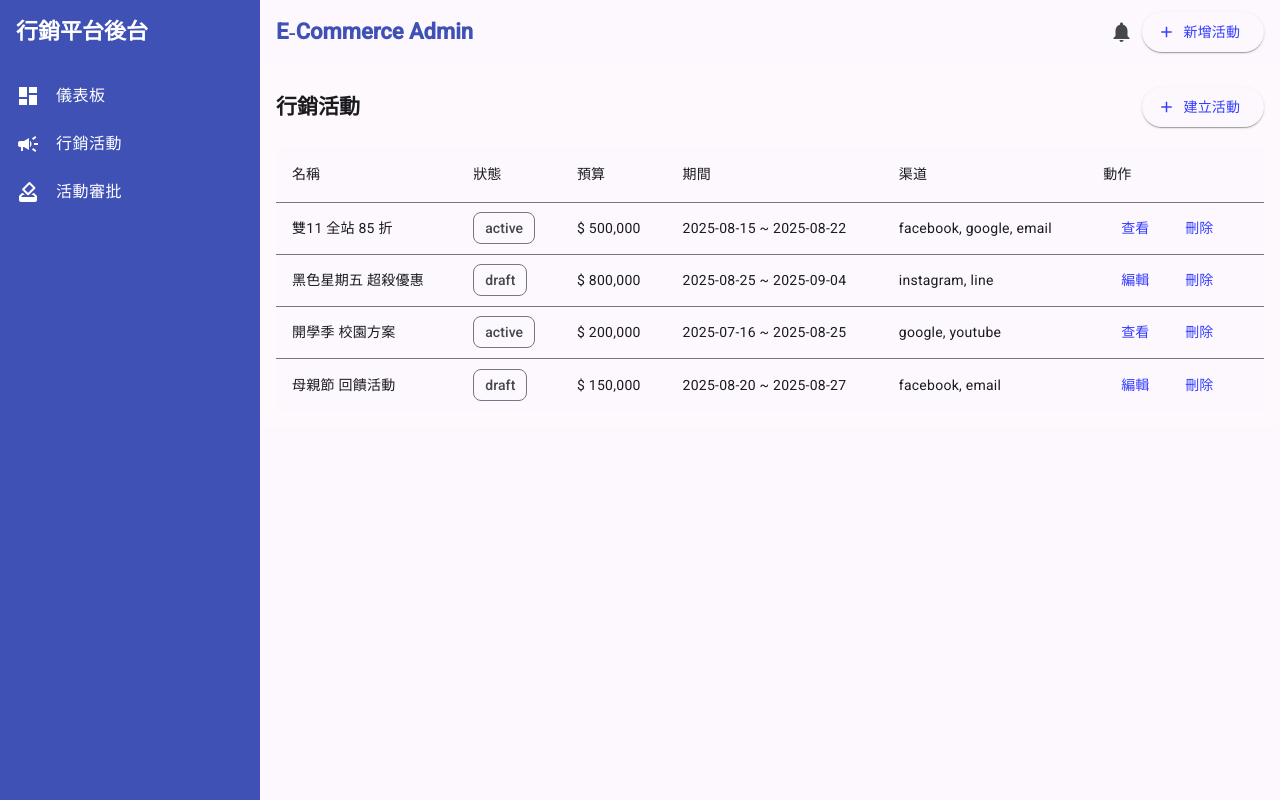
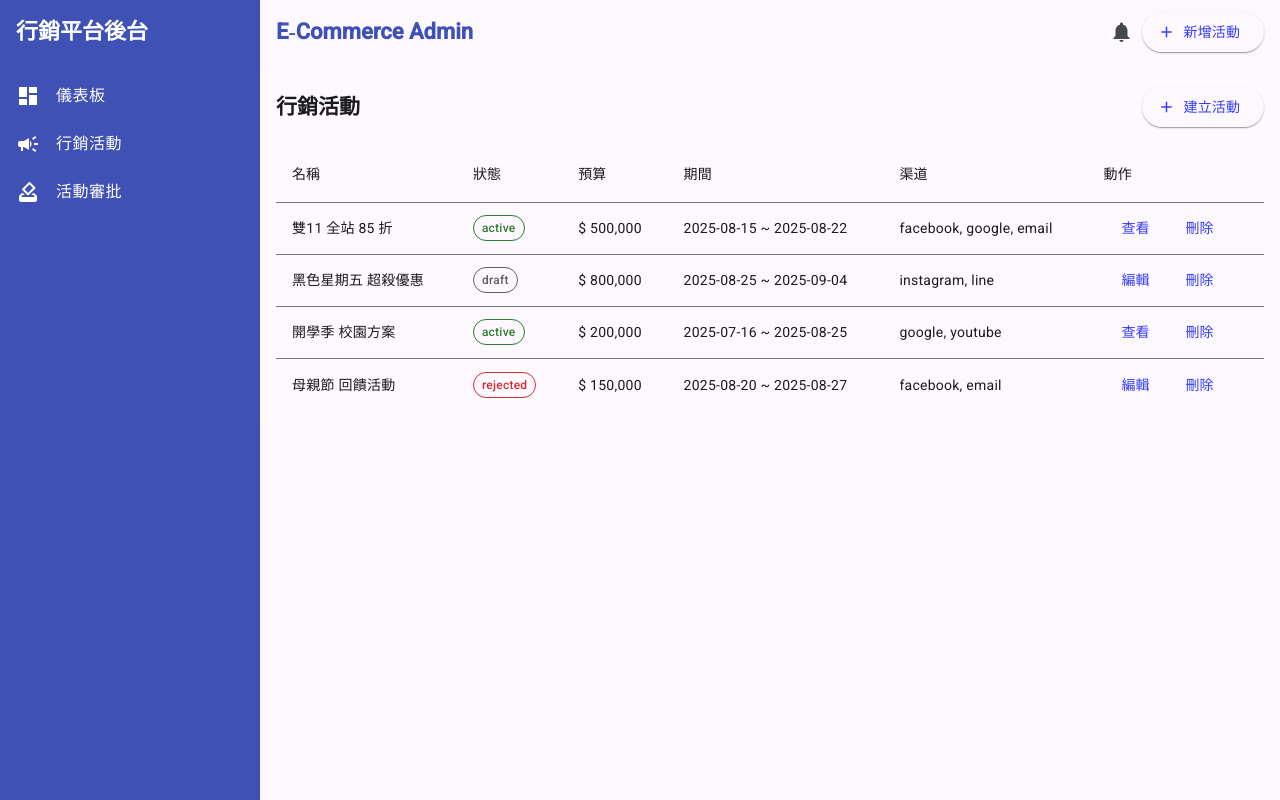
Before and after one commit to chiamaureen/playwrite-mcp, an Angular app: page /admin/campaigns in a window 1280 px wide. Built offline with nearby package versions, Linux system fonts and the light colour scheme.

Commit message:
refactor: remove MatChipsModule and replace mat-chip with custom chip styles in campaign components

```diff
--- a/src/app/campaigns/campaign-approvals.component.ts
+++ b/src/app/campaigns/campaign-approvals.component.ts
@@ -2,7 +2,6 @@ import { Component } from '@angular/core';
 import { CommonModule } from '@angular/common';
 import { MatTableModule } from '@angular/material/table';
 import { MatButtonModule } from '@angular/material/button';
-import { MatChipsModule } from '@angular/material/chips';
 import { Campaign, CampaignApprovalStatus, CampaignService } from './campaign.service';
 import { FormsModule } from '@angular/forms';
 import { MatFormFieldModule } from '@angular/material/form-field';
@@ -11,7 +10,7 @@ import { MatInputModule } from '@angular/material/input';
 @Component({
   standalone: true,
   selector: 'app-campaign-approvals',
-  imports: [CommonModule, FormsModule, MatTableModule, MatButtonModule, MatChipsModule, MatFormFieldModule, MatInputModule],
+  imports: [CommonModule, FormsModule, MatTableModule, MatButtonModule, MatFormFieldModule, MatInputModule],
   template: `
     <div class="head">
       <h2>活動審批</h2>
@@ -42,9 +41,7 @@ import { MatInputModule } from '@angular/material/input';
       <ng-container matColumnDef="approval">
         <th mat-header-cell *matHeaderCellDef> 狀態 </th>
         <td mat-cell *matCellDef="let c">
-          <mat-chip-set>
-            <mat-chip [ngClass]="'chip--' + (c.approval || 'pending')">{{ c.approval || 'pending' }}</mat-chip>
-          </mat-chip-set>
+          <span class="chip" [ngClass]="'chip--' + (c.approval || 'pending')">{{ c.approval || 'pending' }}</span>
           <div class="history" *ngIf="(c.approvalHistory?.length || 0) > 0">
             <!-- <div class="history-item" *ngFor="let h of c.approvalHistory">
               <span class="date">{{ h.at | date:'yyyy-MM-dd HH:mm' }}</span>
@@ -74,6 +71,7 @@ import { MatInputModule } from '@angular/material/input';
     .nowrap { white-space: nowrap; }
     .actions-col { min-width: 240px; white-space: nowrap; }
     .actions-col button { white-space: nowrap; }
+    .chip { display:inline-flex; align-items:center; height:24px; line-height:24px; padding:0 8px; border-radius:16px; font-size:12px; font-weight:500; }
     .chip--pending { background:#e8b184; color:#fff; }
     .chip--approved { background:#a2dba5; color:#fff; }
     .chip--rejected { background:#e88b8b; color:#fff; }
--- a/src/app/campaigns/campaign-detail.component.ts
+++ b/src/app/campaigns/campaign-detail.component.ts
@@ -2,7 +2,6 @@ import { Component } from '@angular/core';
 import { CommonModule } from '@angular/common';
 import { ActivatedRoute, Router } from '@angular/router';
 import { MatCardModule } from '@angular/material/card';
-import { MatChipsModule } from '@angular/material/chips';
 import { MatButtonModule } from '@angular/material/button';
 import { MatFormFieldModule } from '@angular/material/form-field';
 import { MatInputModule } from '@angular/material/input';
@@ -12,7 +11,7 @@ import { Campaign, CampaignService } from './campaign.service';
 @Component({
   standalone: true,
   selector: 'app-campaign-detail',
-  imports: [CommonModule, FormsModule, MatCardModule, MatChipsModule, MatButtonModule, MatFormFieldModule, MatInputModule],
+  imports: [CommonModule, FormsModule, MatCardModule, MatButtonModule, MatFormFieldModule, MatInputModule],
   template: `
     <button mat-button (click)="goBack()">← 返回列表</button>
     <mat-card *ngIf="campaign" class="card">
@@ -20,9 +19,7 @@ import { Campaign, CampaignService } from './campaign.service';
       <mat-card-content>
         <div class="row"><span class="label">名稱：</span><span>{{ campaign.name }}</span></div>
         <div class="row"><span class="label">狀態：</span>
-          <mat-chip-set>
-            <mat-chip appearance="outlined">{{ campaign.status }}</mat-chip>
-          </mat-chip-set>
+          <span class="chip chip--outline">{{ campaign.status }}</span>
         </div>
         <div class="row"><span class="label">預算：</span><span>$ {{ campaign.budget | number }}</span></div>
         <div class="row"><span class="label">期間：</span><span>{{ campaign.startDate }} ~ {{ campaign.endDate }}</span></div>
@@ -70,6 +67,8 @@ import { Campaign, CampaignService } from './campaign.service';
     }
     .row { display:flex; gap:8px; margin: 6px 0; align-items: center; }
     .label { width: 96px; color:#555; }
+    .chip { display:inline-flex; align-items:center; height:24px; line-height:24px; padding:0 8px; border-radius:16px; font-size:12px; font-weight:500; }
+    .chip--outline { border:1px solid currentColor; background: transparent; }
     .reason { width: 360px; max-width: 100%; }
     .actions { display:flex; gap:8px; margin-top: 8px; }
     .history { display:flex; flex-direction:column; gap:6px; }
--- a/src/app/campaigns/campaign-list.component.ts
+++ b/src/app/campaigns/campaign-list.component.ts
@@ -3,14 +3,13 @@ import { CommonModule } from '@angular/common';
 import { RouterLink } from '@angular/router';
 import { MatTableModule } from '@angular/material/table';
 import { MatButtonModule } from '@angular/material/button';
-import { MatChipsModule } from '@angular/material/chips';
 import { MatIconModule } from '@angular/material/icon';
 import { CampaignService, Campaign } from './campaign.service';
 
 @Component({
   standalone: true,
   selector: 'app-campaign-list',
-  imports: [CommonModule, RouterLink, MatTableModule, MatButtonModule, MatChipsModule, MatIconModule],
+  imports: [CommonModule, RouterLink, MatTableModule, MatButtonModule, MatIconModule],
   template: `
     <div class="head">
       <h2>行銷活動</h2>
@@ -29,9 +28,9 @@ import { CampaignService, Campaign } from './campaign.service';
       <ng-container matColumnDef="status">
         <th mat-header-cell *matHeaderCellDef> 狀態 </th>
         <td mat-cell *matCellDef="let c">
-          <mat-chip-set>
-            <mat-chip appearance="outlined">{{ c.status }}</mat-chip>
-          </mat-chip-set>
+          <span class="chip chip--outline" [ngStyle]="{ color: statusColor(c), borderColor: statusColor(c) }">
+            {{ getStatusLabel(c) }}
+          </span>
         </td>
       </ng-container>
 
@@ -67,6 +66,8 @@ import { CampaignService, Campaign } from './campaign.service';
     `
       .head { display:flex; align-items:center; justify-content:space-between; margin-bottom: 12px; }
       .full { width: 100%; }
+      .chip { display:inline-flex; align-items:center; height:24px; line-height:24px; padding:0 8px; border-radius:16px; font-size:12px; font-weight:500; }
+      .chip--outline { border:1px solid currentColor; background: transparent; }
     `,
   ],
 })
@@ -82,4 +83,26 @@ export class CampaignListComponent {
     this.campaignsService.delete(id);
     this.campaigns = this.campaignsService.list();
   }
+
+  getStatusLabel(c: Campaign): string {
+    return (c.approval || 'pending') === 'rejected' ? 'rejected' : c.status;
+  }
+
+  statusColor(c: Campaign): string {
+    const label = this.getStatusLabel(c);
+    switch (label) {
+      case 'active':
+        return '#2e7d32';
+      case 'draft':
+        return '#616161';
+      case 'approving':
+        return '#ef6c00';
+      case 'ended':
+        return '#b71c1c';
+      case 'rejected':
+        return '#d32f2f';
+      default:
+        return '#424242';
+    }
+  }
 }
```
